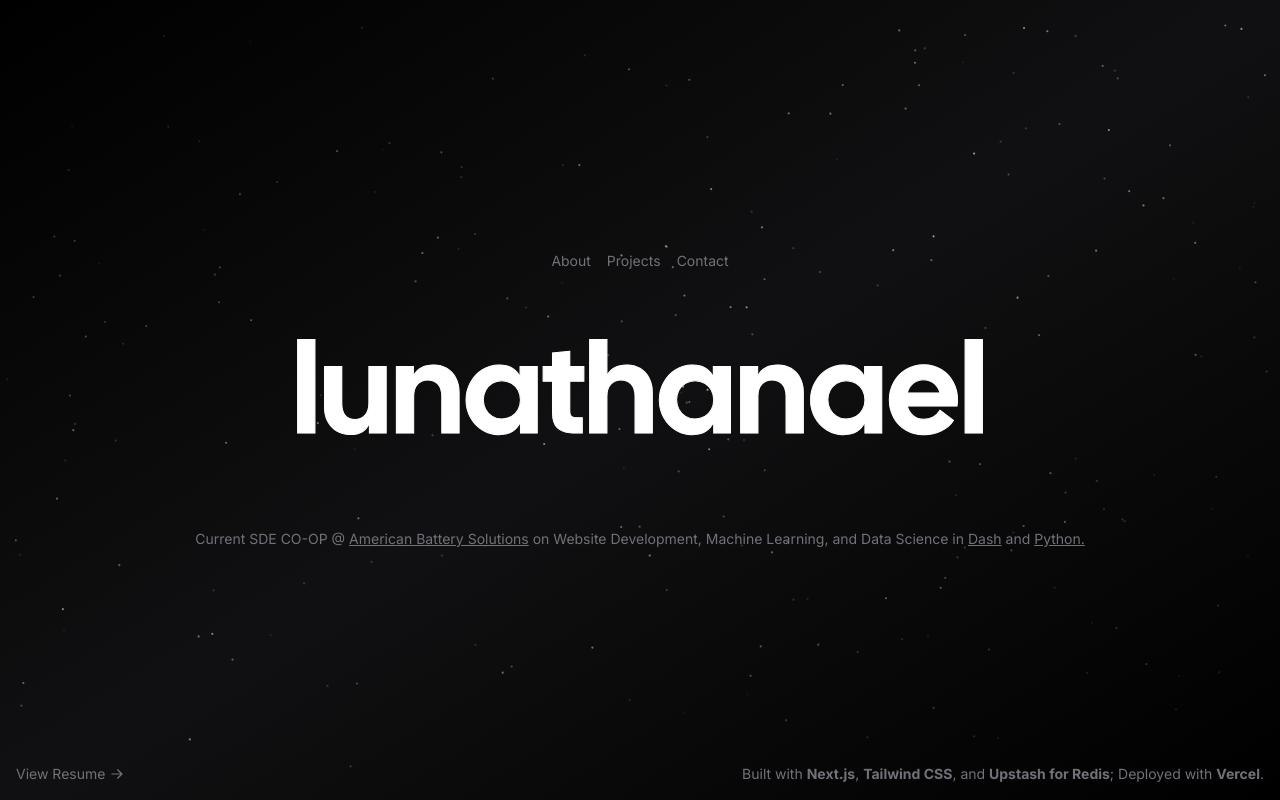
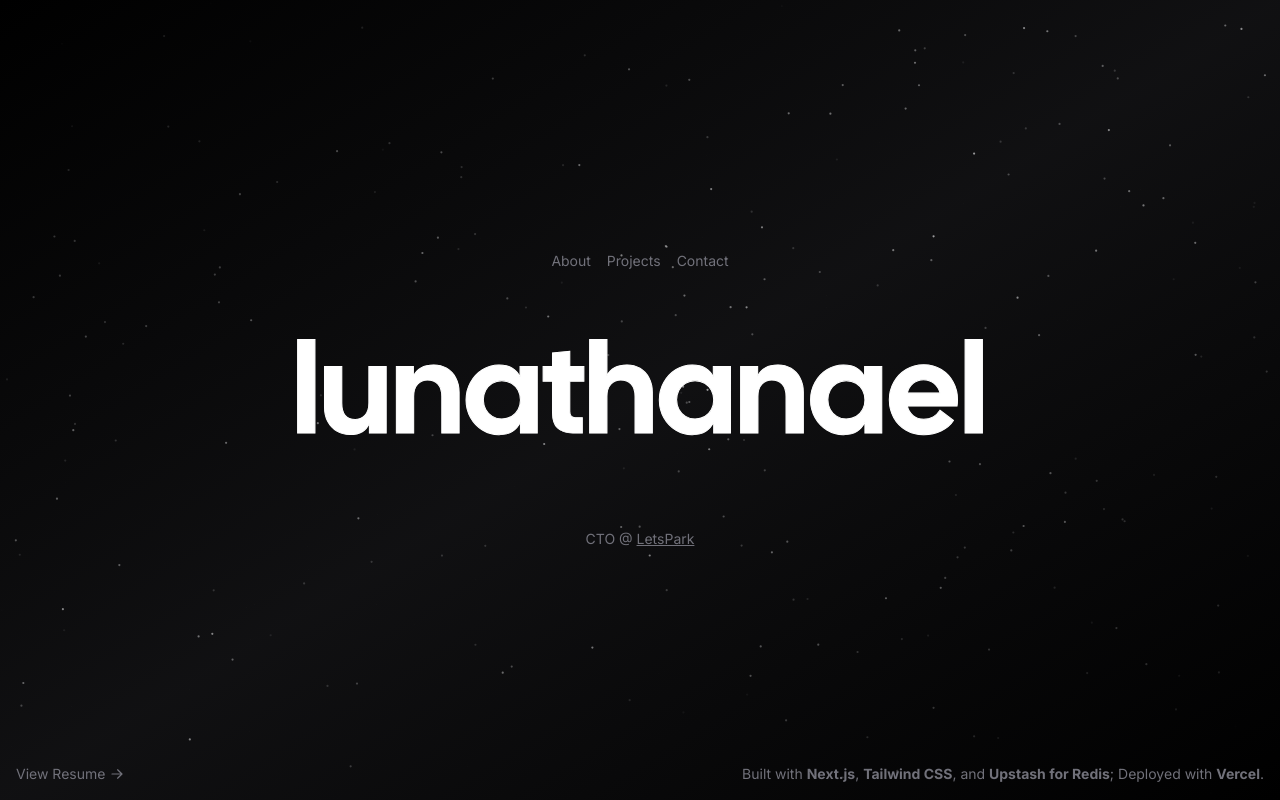
Before and after one commit to lunathanael/lunathanael.dev, a Next.js app: page / in a window 1280 px wide. Built offline with nearby package versions, Linux system fonts and the light colour scheme; no server answers; what tailwindcss-debug-screens would draw is missing.

Commit message:
Update info

```diff
--- a/app/page.tsx
+++ b/app/page.tsx
@@ -36,35 +36,7 @@ export default function Home() {
       <div className="hidden w-screen h-px animate-glow md:block animate-fade-right bg-gradient-to-r from-zinc-300/0 via-zinc-300/50 to-zinc-300/0" />
       <div className="my-16 text-center animate-fade-in">
         <h2 className="text-sm text-zinc-500 ">
-          {/* I'm building{" "}
-          <Link
-            target="_blank"
-            href="https://lunathanael.dev"
-            className="underline duration-500 hover:text-zinc-300"
-          >
-            lunathanael.dev
-          </Link> for my portfolio. */}
-          Current SDE CO-OP
-          {" @ "}
-          <Link
-            target="_blank"
-            href="https://www.americanbatterysolutions.com/"
-            className="underline duration-500 hover:text-zinc-300"
-          >
-            American Battery Solutions
-          </Link> on Website Development, Machine Learning, and Data Science in
-          {" "}
-          <Link
-            target="_blank"
-            href="https://dash.plotly.com/"
-            className="underline duration-500 hover:text-zinc-300"
-          >Dash</Link>
-          {" and "}
-          <Link
-            target="_blank"
-            href="https://www.python.org/"
-            className="underline duration-500 hover:text-zinc-300"
-          >Python.</Link>
+          CTO @ <Link href="https://www.linkedin.com/company/letspark/about/" className="underline duration-500 hover:text-zinc-300">LetsPark</Link>
         </h2>
       </div>
 
```
